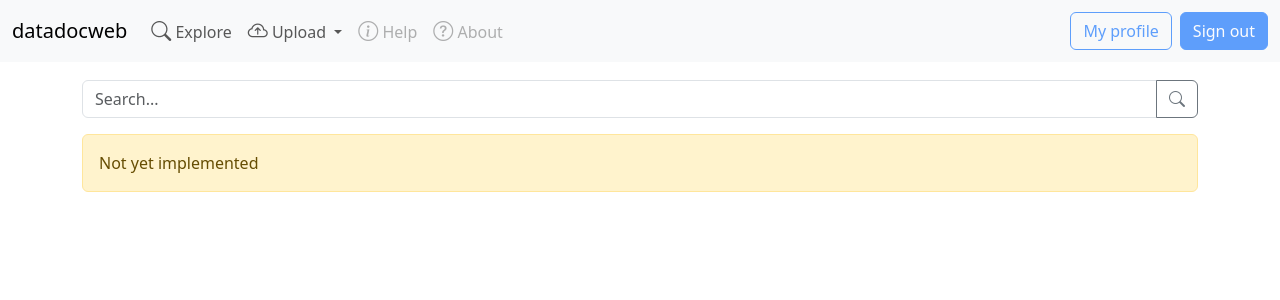
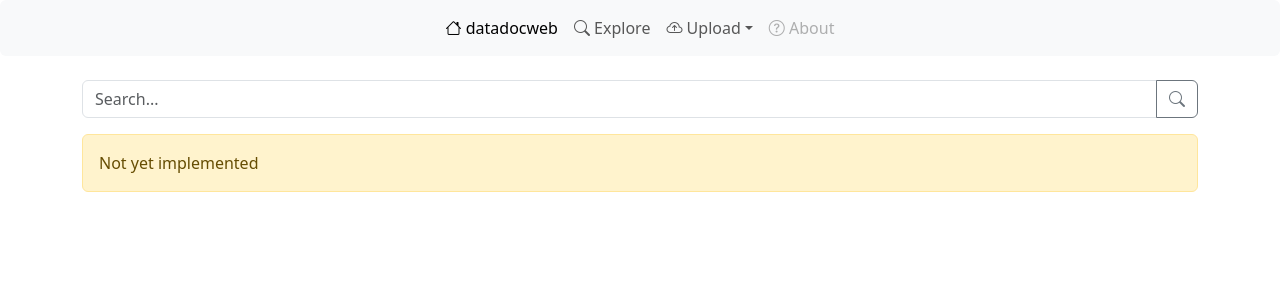
Before and after one commit to EMMC-ASBL/datadocweb, a Django app: page /explore/ in a window 1280 px wide. Shown: the top 300 px of the page. Run offline with Django 5.2, Linux system fonts and the light colour scheme; some libraries are stand-ins or nearby versions.

Commit message:
Update navbar.

```diff
--- a/datadoc/templates/datadoc/components/header.html
+++ b/datadoc/templates/datadoc/components/header.html
@@ -1,21 +1,28 @@
-<header style="padding-top: 80px;">
-<nav class="navbar navbar-expand-sm bg-light navbar-light fixed-top">
+<nav class="navbar navbar-expand-lg navbar-light bg-light rounded" aria-label="Twelfth navbar example">
   <div class="container-fluid">
-    <a class="navbar-brand" href="/">datadocweb</a>
-    <button class="navbar-toggler" type="button" data-bs-toggle="collapse" data-bs-target="#collapsible-navbar">
+    <button class="navbar-toggler collapsed" type="button"
+            data-bs-toggle="collapse"
+            data-bs-target="#navbar"
+            aria-controls="navbar"
+            aria-expanded="false"
+            aria-label="Toggle navigation">
       <span class="navbar-toggler-icon"></span>
     </button>
-    <div class="collapse navbar-collapse" id="#collapsible-navbar">
+    <div class="navbar-collapse justify-content-md-center collapse" id="navbar">
       <ul class="navbar-nav">
         <li class="nav-item">
+          <a class="nav-link active" aria-current="page" id="menu-home"
+             href="{% url 'index' %}">
+            <i class="bi bi-house"></i> datadocweb</a>
+        </li>
+        <li class="nav-item">
           <a class="nav-link" href="{% url 'explore' %}" id="menu-explore">
-            <i class="bi bi-search" style="font-size: 1.25rem"></i> Explore</a>
+            <i class="bi bi-search"></i> Explore</a>
         </li>
         <li class="nav-item dropdown">
           <a class="nav-link dropdown-toggle" href="#" id="menu-upload"
-             role="button" data-bs-toggle="dropdown" aria-expanded="false">
-             <i class="bi bi-cloud-arrow-up" style="font-size: 1.25rem"></i> Upload
-          </a>
+             data-bs-toggle="dropdown" aria-expanded="false">
+            <i class="bi bi-cloud-arrow-up"></i> Upload</a>
           <ul class="dropdown-menu" aria-labelledby="menu-upload">
             <li><a class="dropdown-item" href="{% url 'upload_url' %}">
                 Upload via URL
@@ -29,23 +36,10 @@
           </ul>
         </li>
         <li class="nav-item">
-          <a class="nav-link disabled" href="#" target="_blank">
-            <i class="bi bi-info-circle" style="font-size: 1.25rem"></i> Help</a>
-        </li>
-        <li class="nav-item">
           <a class="nav-link disabled" href="#">
-            <i class="bi bi-question-circle" style="font-size: 1.25rem"></i> About</a>
-        </li>
-      </ul>
-      <ul class="navbar-nav ms-auto">
-        <li class="nav-item">
-          <a class="btn btn-outline-primary me-2 disabled" href="#">My profile</a>
-        </li>
-        <li class="nav-item">
-          <a class="btn btn-primary disabled" href="#">Sign out</a>
+            <i class="bi bi-question-circle"></i> About</a>
         </li>
       </ul>
     </div>
   </div>
 </nav>
-</header>
--- a/datadoc/templates/datadoc/views/edit_form.html
+++ b/datadoc/templates/datadoc/views/edit_form.html
@@ -2,7 +2,7 @@
 
 {% block content %}
 {% include 'datadoc/components/header.html' %}
-<div class="container">
+<div class="container mt-4">
   <div class="alert alert-warning" role="alert">
     Page to edit the data documentation. Not yet implemented.
   </div>
--- a/datadoc/templates/datadoc/views/explore.html
+++ b/datadoc/templates/datadoc/views/explore.html
@@ -2,7 +2,7 @@
 
 {% block content %}
 {% include 'datadoc/components/header.html' %}
-<div class="container">
+<div class="container mt-4">
   <form class="col-12 mb-3 mb-lg-0 me-lg-3">
     <div class="input-group mb-3">
       <input type="search" class="form-control" placeholder="Search..." aria-label="Search">
--- a/datadoc/templates/datadoc/views/upload_file.html
+++ b/datadoc/templates/datadoc/views/upload_file.html
@@ -2,7 +2,7 @@
 
 {% block content %}
 {% include 'datadoc/components/header.html' %}
-<div class="container">
+<div class="container mt-4">
   <div class="row">
     <div class="col-9">
       {% include 'datadoc/partials/dropzone.html' %}
--- a/datadoc/templates/datadoc/views/upload_url.html
+++ b/datadoc/templates/datadoc/views/upload_url.html
@@ -2,7 +2,7 @@
 
 {% block content %}
 {% include 'datadoc/components/header.html' %}
-<div class="container">
+<div class="container mt-4">
   <div class="alert alert-info" role="alert">
     <p>
       Please provide a valid download URL to the data documentation file
```
